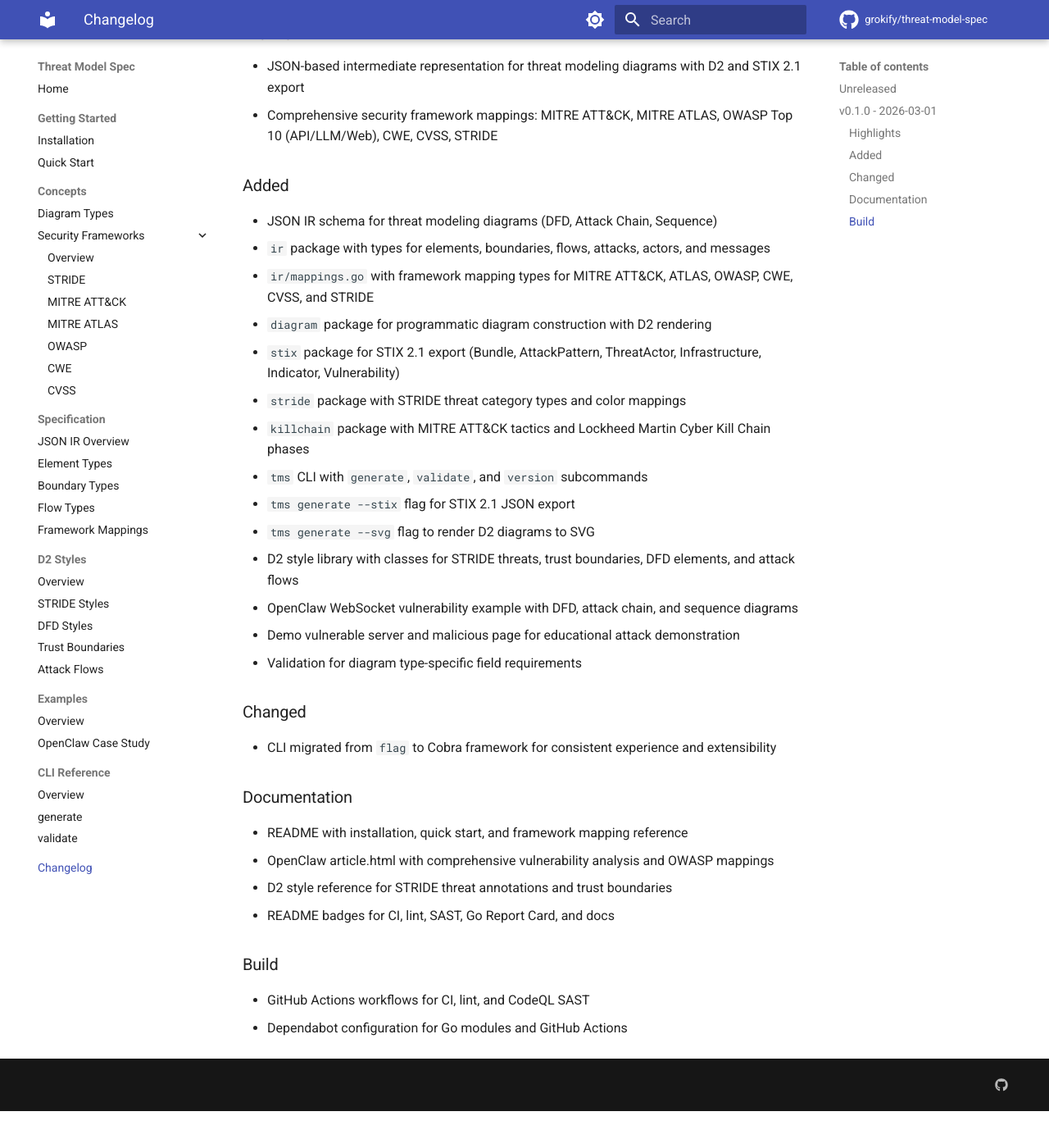
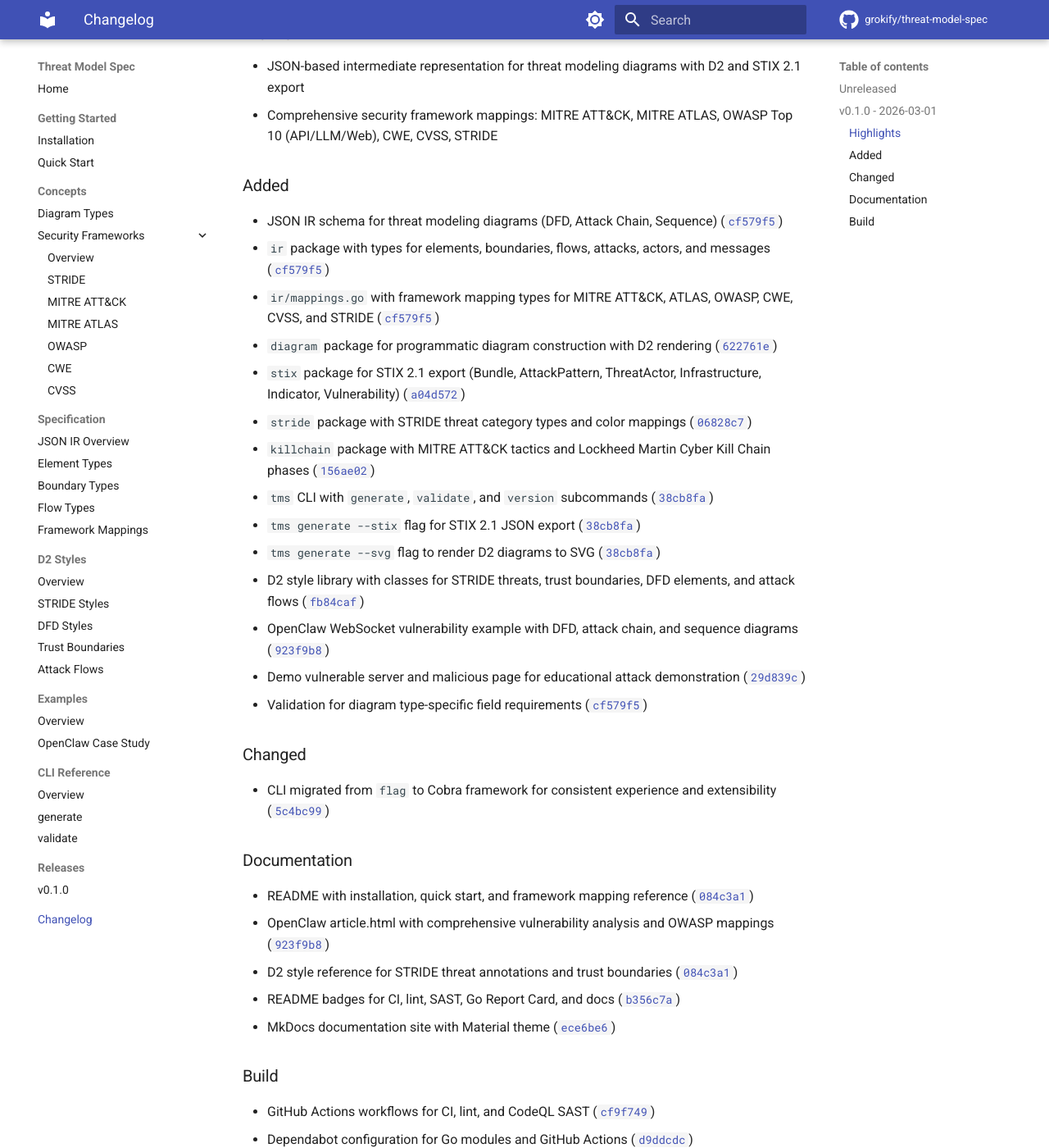
Before and after one commit to grokify/threat-model-spec, an MkDocs documentation site: the page built from docs/changelog.md, in a window 1280 px wide and 1400 px high, scrolled down 416 px. Shown: the whole window at 82% size. Built offline with MkDocs 1.6.1 and Material for MkDocs 9.7.7, drawn with Linux system fonts in a browser that asks for light colours; comment, search, counter and statistics services are not loaded; before the commit the page ends 1771 px from its top, so only the background shows below that.

Commit message:
docs: add v0.1.0 release notes and update changelog
- Update CHANGELOG.json with MkDocs documentation entry
- Regenerate CHANGELOG.md with schangelog
- Add docs/releases/v0.1.0.md with full release notes
- Update mkdocs.yml to include Releases section

Co-Authored-By: Claude Opus 4.5 <noreply@anthropic.com>

```diff
--- a/CHANGELOG.json
+++ b/CHANGELOG.json
@@ -40,7 +40,8 @@
         { "description": "README with installation, quick start, and framework mapping reference", "commit": "084c3a1" },
         { "description": "OpenClaw article.html with comprehensive vulnerability analysis and OWASP mappings", "commit": "923f9b8" },
         { "description": "D2 style reference for STRIDE threat annotations and trust boundaries", "commit": "084c3a1" },
-        { "description": "README badges for CI, lint, SAST, Go Report Card, and docs", "commit": "b356c7a" }
+        { "description": "README badges for CI, lint, SAST, Go Report Card, and docs", "commit": "b356c7a" },
+        { "description": "MkDocs documentation site with Material theme", "commit": "ece6be6" }
       ]
     }
   ]
--- a/docs/changelog.md
+++ b/docs/changelog.md
@@ -18,36 +18,37 @@ and this changelog is generated by [Structured Changelog](https://github.com/gro
 
 ### Added
 
-- JSON IR schema for threat modeling diagrams (DFD, Attack Chain, Sequence)
-- `ir` package with types for elements, boundaries, flows, attacks, actors, and messages
-- `ir/mappings.go` with framework mapping types for MITRE ATT&CK, ATLAS, OWASP, CWE, CVSS, and STRIDE
-- `diagram` package for programmatic diagram construction with D2 rendering
-- `stix` package for STIX 2.1 export (Bundle, AttackPattern, ThreatActor, Infrastructure, Indicator, Vulnerability)
-- `stride` package with STRIDE threat category types and color mappings
-- `killchain` package with MITRE ATT&CK tactics and Lockheed Martin Cyber Kill Chain phases
-- `tms` CLI with `generate`, `validate`, and `version` subcommands
-- `tms generate --stix` flag for STIX 2.1 JSON export
-- `tms generate --svg` flag to render D2 diagrams to SVG
-- D2 style library with classes for STRIDE threats, trust boundaries, DFD elements, and attack flows
-- OpenClaw WebSocket vulnerability example with DFD, attack chain, and sequence diagrams
-- Demo vulnerable server and malicious page for educational attack demonstration
-- Validation for diagram type-specific field requirements
+- JSON IR schema for threat modeling diagrams (DFD, Attack Chain, Sequence) ([`cf579f5`](https://github.com/grokify/threat-model-spec/commit/cf579f5))
+- `ir` package with types for elements, boundaries, flows, attacks, actors, and messages ([`cf579f5`](https://github.com/grokify/threat-model-spec/commit/cf579f5))
+- `ir/mappings.go` with framework mapping types for MITRE ATT&CK, ATLAS, OWASP, CWE, CVSS, and STRIDE ([`cf579f5`](https://github.com/grokify/threat-model-spec/commit/cf579f5))
+- `diagram` package for programmatic diagram construction with D2 rendering ([`622761e`](https://github.com/grokify/threat-model-spec/commit/622761e))
+- `stix` package for STIX 2.1 export (Bundle, AttackPattern, ThreatActor, Infrastructure, Indicator, Vulnerability) ([`a04d572`](https://github.com/grokify/threat-model-spec/commit/a04d572))
+- `stride` package with STRIDE threat category types and color mappings ([`06828c7`](https://github.com/grokify/threat-model-spec/commit/06828c7))
+- `killchain` package with MITRE ATT&CK tactics and Lockheed Martin Cyber Kill Chain phases ([`156ae02`](https://github.com/grokify/threat-model-spec/commit/156ae02))
+- `tms` CLI with `generate`, `validate`, and `version` subcommands ([`38cb8fa`](https://github.com/grokify/threat-model-spec/commit/38cb8fa))
+- `tms generate --stix` flag for STIX 2.1 JSON export ([`38cb8fa`](https://github.com/grokify/threat-model-spec/commit/38cb8fa))
+- `tms generate --svg` flag to render D2 diagrams to SVG ([`38cb8fa`](https://github.com/grokify/threat-model-spec/commit/38cb8fa))
+- D2 style library with classes for STRIDE threats, trust boundaries, DFD elements, and attack flows ([`fb84caf`](https://github.com/grokify/threat-model-spec/commit/fb84caf))
+- OpenClaw WebSocket vulnerability example with DFD, attack chain, and sequence diagrams ([`923f9b8`](https://github.com/grokify/threat-model-spec/commit/923f9b8))
+- Demo vulnerable server and malicious page for educational attack demonstration ([`29d839c`](https://github.com/grokify/threat-model-spec/commit/29d839c))
+- Validation for diagram type-specific field requirements ([`cf579f5`](https://github.com/grokify/threat-model-spec/commit/cf579f5))
 
 ### Changed
 
-- CLI migrated from `flag` to Cobra framework for consistent experience and extensibility
+- CLI migrated from `flag` to Cobra framework for consistent experience and extensibility ([`5c4bc99`](https://github.com/grokify/threat-model-spec/commit/5c4bc99))
 
 ### Documentation
 
-- README with installation, quick start, and framework mapping reference
-- OpenClaw article.html with comprehensive vulnerability analysis and OWASP mappings
-- D2 style reference for STRIDE threat annotations and trust boundaries
-- README badges for CI, lint, SAST, Go Report Card, and docs
+- README with installation, quick start, and framework mapping reference ([`084c3a1`](https://github.com/grokify/threat-model-spec/commit/084c3a1))
+- OpenClaw article.html with comprehensive vulnerability analysis and OWASP mappings ([`923f9b8`](https://github.com/grokify/threat-model-spec/commit/923f9b8))
+- D2 style reference for STRIDE threat annotations and trust boundaries ([`084c3a1`](https://github.com/grokify/threat-model-spec/commit/084c3a1))
+- README badges for CI, lint, SAST, Go Report Card, and docs ([`b356c7a`](https://github.com/grokify/threat-model-spec/commit/b356c7a))
+- MkDocs documentation site with Material theme ([`ece6be6`](https://github.com/grokify/threat-model-spec/commit/ece6be6))
 
 ### Build
 
-- GitHub Actions workflows for CI, lint, and CodeQL SAST
-- Dependabot configuration for Go modules and GitHub Actions
+- GitHub Actions workflows for CI, lint, and CodeQL SAST ([`cf9f749`](https://github.com/grokify/threat-model-spec/commit/cf9f749))
+- Dependabot configuration for Go modules and GitHub Actions ([`d9ddcdc`](https://github.com/grokify/threat-model-spec/commit/d9ddcdc))
 
 [unreleased]: https://github.com/grokify/threat-model-spec/compare/v0.1.0...HEAD
 [v0.1.0]: https://github.com/grokify/threat-model-spec/releases/tag/v0.1.0
--- a/mkdocs.yml
+++ b/mkdocs.yml
@@ -98,4 +98,6 @@ nav:
     - Overview: cli/index.md
     - generate: cli/generate.md
     - validate: cli/validate.md
+  - Releases:
+    - v0.1.0: releases/v0.1.0.md
   - Changelog: changelog.md
```
Also changed, not shown: CHANGELOG.md (+1 -0 lines), docs/releases/v0.1.0.md (added, +108 -0 lines).
